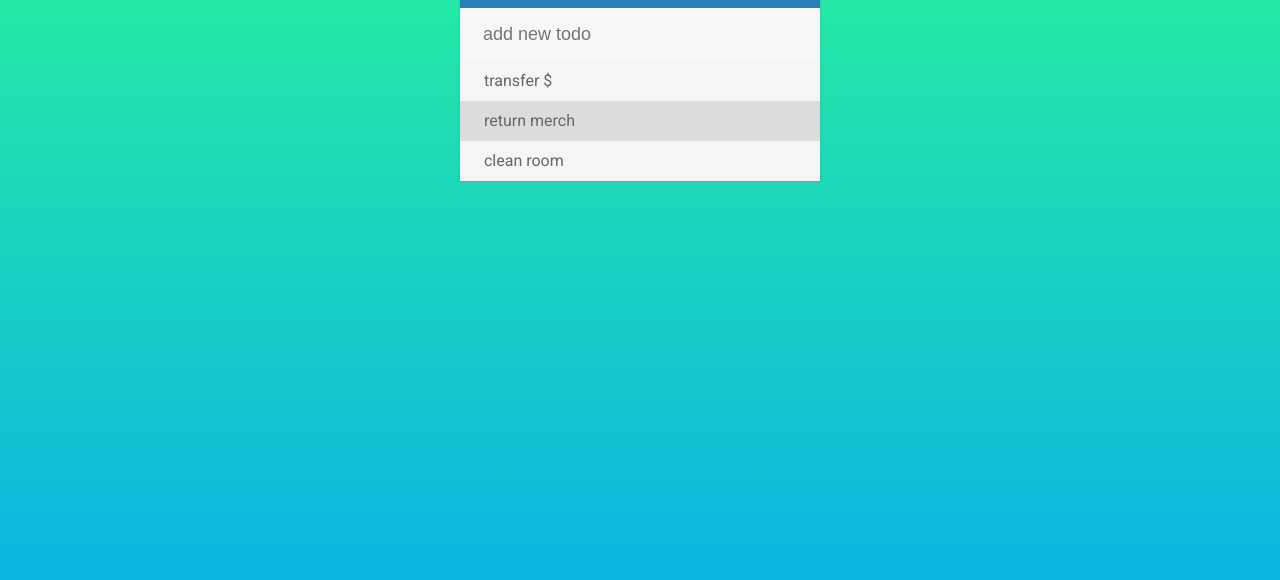
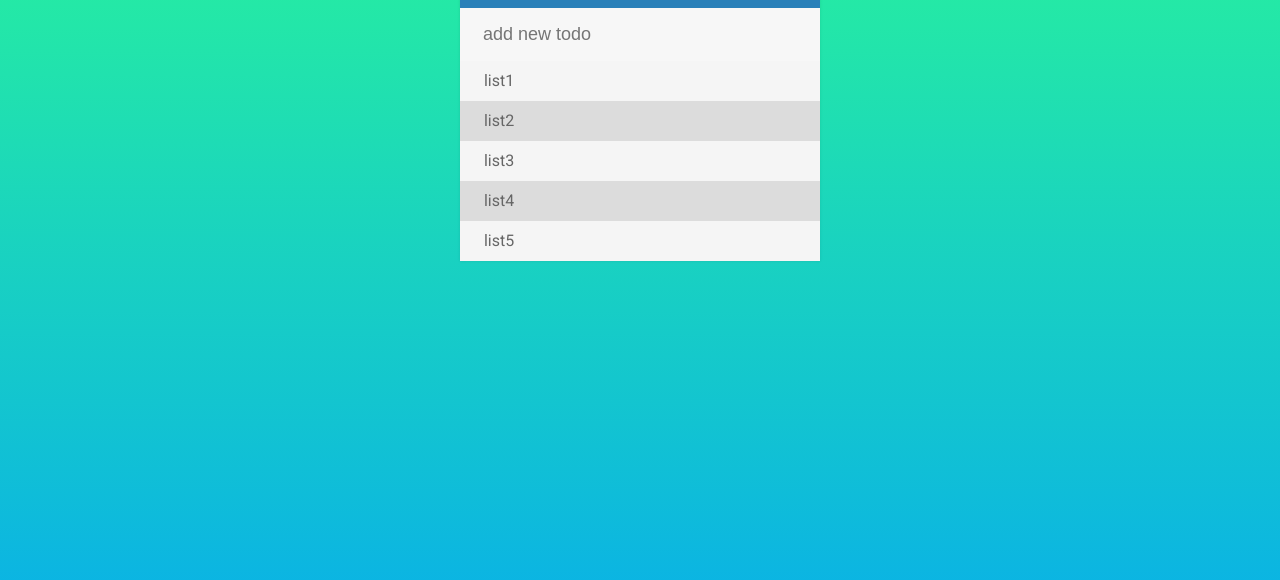
Before and after one commit to prikheenu/todoList, a plain HTML site: page index.html in a window 1280 px wide. Shown: the part 140-720 px from the top of the page. Drawn offline with Linux system fonts and the light colour scheme.

Commit message:
added items

```diff
--- a/index.html
+++ b/index.html
@@ -21,12 +21,13 @@
     <input type="text" placeholder="add new todo">
 
     <ul>
-      <li><span><i class="far fa-trash-alt"></i></span> transfer $</li>
-      <li><span><i class="far fa-trash-alt"></i></span> return merch</li>
-      <li><span><i class="far fa-trash-alt"></i></span> clean room</li>
+      <li><span><i class="far fa-trash-alt"></i></span> list1</li>
+      <li><span><i class="far fa-trash-alt"></i></span> list2</li>
+      <li><span><i class="far fa-trash-alt"></i></span> list3</li>
+      <li><span><i class="far fa-trash-alt"></i></span> list4</li>
+      <li><span><i class="far fa-trash-alt"></i></span> list5</li>
     </ul>
   </div>
-
 
   <script src="assets/js/main.js" type="text/javascript"></script>
 </body>
```
